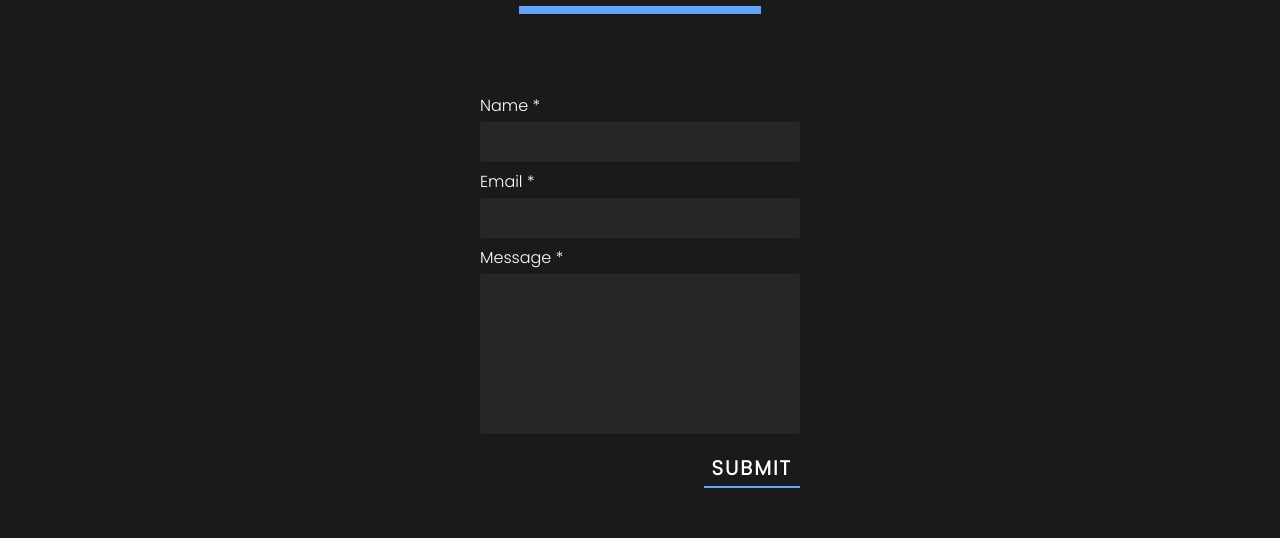
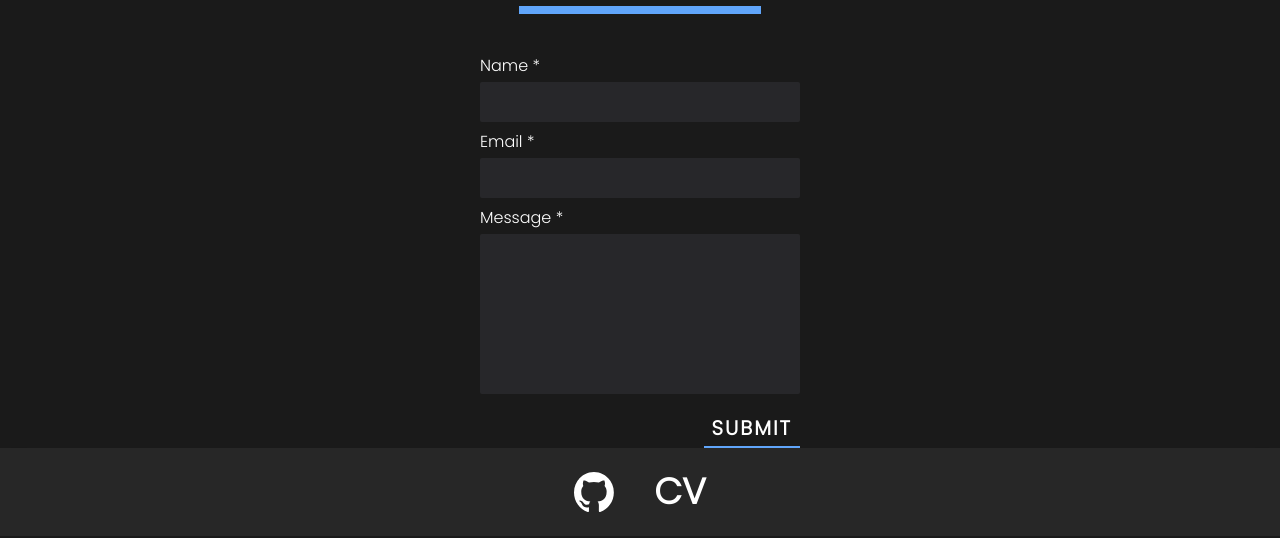
Before and after one commit to Joksa132/portfolio, a Next.js app: page / in a window 1280 px wide. Shown: the part 3332-3870 px from the top of the page. Built offline with nearby package versions, Linux system fonts and the light colour scheme.

Commit message:
remove height and lower top margin

```diff
--- a/components/ContactSection.tsx
+++ b/components/ContactSection.tsx
@@ -37,10 +37,10 @@ export default function ContactSection({ sectionRefs, setActiveLink }: Props) {
   }
 
   return (
-    <section className='min-h-screen overflow-y-auto flex flex-col justify-between' id='contact' ref={sectionRefs.contact}>
+    <section className='flex flex-col justify-between' id='contact' ref={sectionRefs.contact}>
       <div className='flex flex-col items-center'>
         <h2 className='text-6xl mt-20 border-b-8 border-blue-400 font-bold'>Contact</h2>
-        <form ref={formRef} onSubmit={handleEmailSubmit} className='flex flex-col items-center gap-2 mt-20 w-1/4'>
+        <form ref={formRef} onSubmit={handleEmailSubmit} className='flex flex-col items-center gap-2 mt-10 w-1/4'>
           <div className="flex flex-col w-full gap-1">
             <label htmlFor="user_name">Name *</label>
             <input
```
